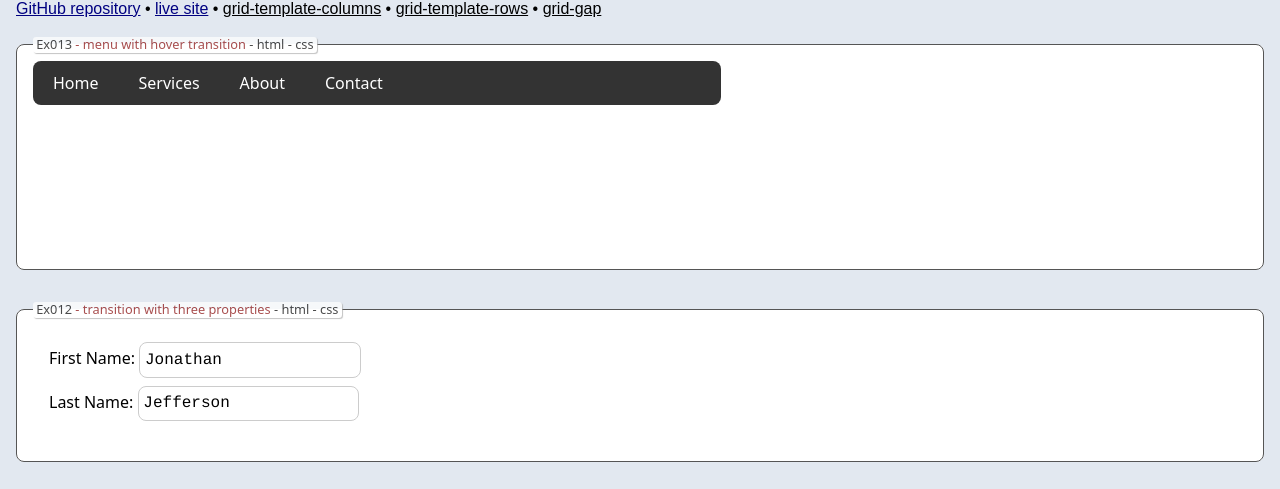
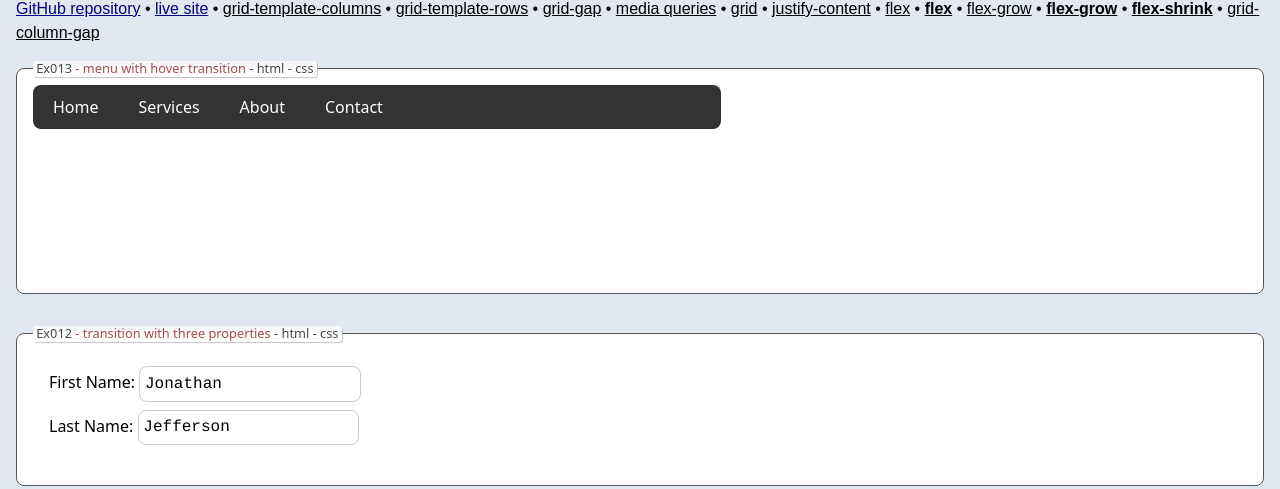
Before and after one commit to edwardtanguay/et284-jsdom-flex-grid, a website built with Vite: page index.html in a window 1280 px wide. Shown: the part 63-552 px from the top of the page. Built offline with nearby package versions, Linux system fonts and the light colour scheme; files whose address does not match are found by name.

Commit message:
added learnLinks

```diff
--- a/src/data/learnLinks.json
+++ b/src/data/learnLinks.json
@@ -1,14 +1,62 @@
 [
 	{
 		"topic": "grid-template-columns",
-		"url": "https://www.w3schools.com/cssref/tryit.php?filename=trycss_grid-template-rows"
+		"url": "https://www.w3schools.com/cssref/tryit.php?filename=trycss_grid-template-rows",
+		"kind": "example"
 	},
 	{
 		"topic": "grid-template-rows",
-		"url": "https://www.w3schools.com/cssref/tryit.php?filename=trycss_grid-template-rows"
+		"url": "https://www.w3schools.com/cssref/tryit.php?filename=trycss_grid-template-rows",
+		"kind": "example"
 	},
 	{
 		"topic": "grid-gap",
-		"url": "https://www.w3schools.com/cssref/tryit.php?filename=trycss_grid-template-rows"
+		"url": "https://www.w3schools.com/cssref/tryit.php?filename=trycss_grid-template-rows",
+		"kind": "example"
+	},
+	{
+		"topic": "media queries",
+		"url": "https://www.w3schools.com/css/css3_mediaqueries_ex.asp",
+		"kind": "example"
+	},
+	{
+		"topic": "grid",
+		"url": "https://www.w3schools.com/css/css_grid.asp",
+		"kind": "example"
+	},
+	{
+		"topic": "justify-content",
+		"url": "https://www.w3schools.com/cssref/tryit.php?filename=trycss3_justify-content",
+		"kind": "example"
+	},
+	{
+		"topic": "flex",
+		"url": "https://www.w3schools.com/cssref/tryit.php?filename=trycss3_justify-content",
+		"kind": "example"
+	},
+	{
+		"topic": "flex",
+		"url": "https://www.w3schools.com/cssref/css3_pr_flex.php",
+		"kind": "explanation"
+	},
+	{
+		"topic": "flex-grow",
+		"url": "https://www.w3schools.com/cssref/tryit.php?filename=trycss3_flex-grow",
+		"kind": "example"
+	},
+	{
+		"topic": "flex-grow",
+		"url": "https://www.w3schools.com/cssref/css3_pr_flex-grow.php",
+		"kind": "explanation"
+	},
+	{
+		"topic": "flex-shrink",
+		"url": "https://www.w3schools.com/cssref/tryit.php?filename=trycss3_flex-shrink",
+		"kind": "explanation"
+	},
+	{
+		"topic": "grid-column-gap",
+		"url": "https://www.w3schools.com/cssref/tryit.php?filename=trycss_grid-column-gap",
+		"kind": "example"
 	}
 ]
--- a/src/main.ts
+++ b/src/main.ts
@@ -22,7 +22,7 @@ document.querySelector<HTMLDivElement>('#app')!.innerHTML = /*html*/ `
 		<a target="_blank" class="base" href="https://github.com/edwardtanguay/et284-jsdom-flex-grid">GitHub repository</a> &#x2022;
 		<a target="_blank" class="base" href="https://et284-jsdom-flex-grid.vercel.app">live site</a> &#x2022;
 		${learnLinks.map(learnLink => {
-			return `<a target="_blank" href="${learnLink.url}">${learnLink.topic}</a>`
+			return `<a target="_blank" class="${learnLink.kind}" href="${learnLink.url}">${learnLink.topic}</a>`
 		}).join(' &#x2022; ')}
 	</nav>
 	${BoxWrapper('Ex013', Ex013, 'menu with hover transition')}
--- a/src/style.scss
+++ b/src/style.scss
@@ -4,11 +4,17 @@
 
 nav.main {
 	font-family: arial;
+
 	a {
 		text-decoration: underline;
 	}
+
 	a.base {
 		color: navy;
+	}
+
+	a.explanation {
+		font-weight: bold;
 	}
 }
 
```
